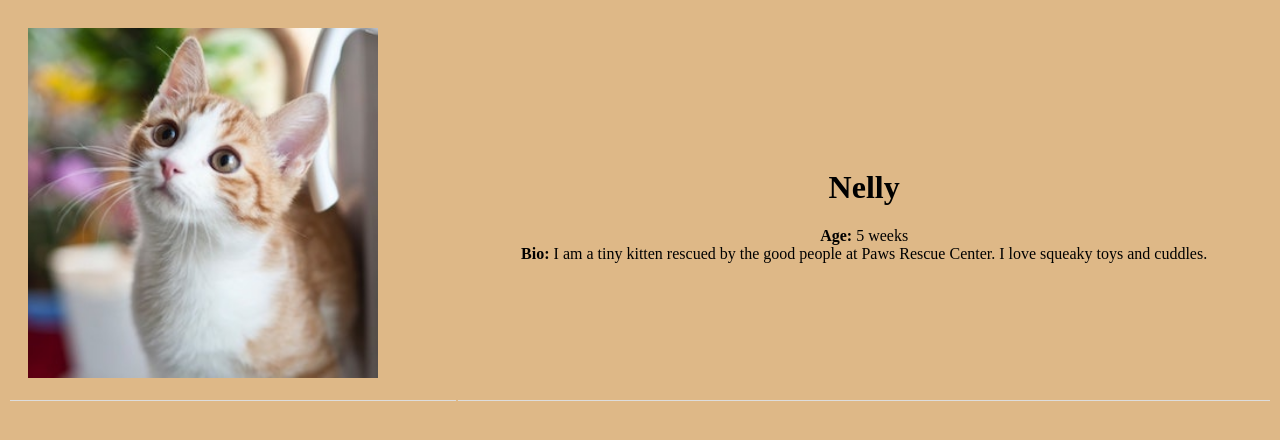
After one commit to saksham-s1ngh/learning-flask, a Flask app: page /details/1 in a window 1280 px wide. The commit adds this page. Shown: the top 440 px of the page. Run offline with Flask 3, Linux system fonts and the light colour scheme.

Commit message:
(30/07/25)Implemented Dynamic routing Completed the exercise for dynamic routing after understand my errored solution. Still need to fix formatting for the details page.

```diff
--- a/app.py
+++ b/app.py
@@ -1,12 +1,32 @@
-from flask import Flask, render_template, redirect
+from flask import Flask, render_template, abort
 app = Flask(__name__)
 
 """Information regarding the Pets in the System."""
 pets = [
-            {"id": 1, "name": "Nelly", "age": "5 weeks", "bio": "I am a tiny kitten rescued by the good people at Paws Rescue Center. I love squeaky toys and cuddles."},
-            {"id": 2, "name": "Yuki", "age": "8 months", "bio": "I am a handsome gentle-cat. I like to dress up in bow ties."},
-            {"id": 3, "name": "Basker", "age": "1 year", "bio": "I love barking. But, I love my friends more."},
-            {"id": 4, "name": "Mr. Furrkins", "age": "5 years", "bio": "Probably napping."},
+            {
+               "id": 1,
+               "name": "Nelly",
+               "age": "5 weeks",
+               "bio": "I am a tiny kitten rescued by the good people at Paws Rescue Center. I love squeaky toys and cuddles."
+            },
+            {
+               "id": 2,
+               "name": "Yuki",
+               "age": "8 months",
+               "bio": "I am a handsome gentle-cat. I like to dress up in bow ties."
+            },
+            {
+               "id": 3,
+               "name": "Basker",
+               "age": "1 year",
+               "bio": "I love barking. But, I love my friends more."
+            },
+            {
+               "id": 4,
+               "name": "Mr. Furrkins",
+               "age": "5 years",
+               "bio": "Probably napping."
+            },
         ]
 
 @app.route("/")
@@ -17,12 +37,22 @@ def home():
 def about():
    return render_template("about.html")
 
-@app.route("/square/<int:number>")
-def square(number):
+# @app.route("/details/<int:number>")
+# def details(number):
+#    """
+#    this route returns the square of the number
+#    """
+#    return f"The square of the {number} is {number**2}"
+
+@app.route("/details/<int:pet_id>")
+def pet_details(pet_id):
    """
-   this route returns the square of the number
+   View function for displaying details of each pet.
    """
-   return f"The square of the {number} is {number**2}"
+   pet = next((pet for pet in pets if pet["id"]==pet_id), None)
+   if pet is None:
+      abort(404, description="No pet was found for the given ID")
+   return render_template("details.html", pet=pet)
 
 if __name__ == "__main__":
    app.run(debug=True, host = "0.0.0.0", port = 3000)
--- /dev/null
+++ b/templates/details.html
@@ -0,0 +1,22 @@
+{% extends "base.html" %}
+
+{% block title %}
+{{pet["name"]}}'s Details - Paws Rescue Center
+{% endblock %}
+
+{% block content %}
+<table>
+    <tr>
+        <td>
+            <div style="float:left; margin: 10px;">
+            <img src="{{ url_for('static', filename=pet["id"]|string+".jpg")}}" height="350">
+            </div>
+        </td>
+        <td>
+            <h1 class="title">{{ pet.name }}</h1>
+            <strong>Age: </strong>{{pet.age}}<br>
+            <strong>Bio: </strong>{{pet.bio}}<br>
+        </td>
+    </tr>
+</table>
+{% endblock %}
--- a/templates/home.html
+++ b/templates/home.html
@@ -15,7 +15,11 @@ Home - Paws Rescue Center
     </tr>
     {% for pet in pets_info %}
     <tr>
-        <td><img src="{{url_for('static', filename= pet['id']|string+'.jpg')}}" height="100"></td>
+        <td>
+            <a href="{{url_for('pet_details', pet_id = pet['id'])}}">
+            <img src="{{url_for('static', filename= pet["id"]|string+".jpg")}}" height="100">
+            </a>
+        </td>
         <!-- Basically the above statement simply uses the 'id' key to get the image titles which are integers -->
         <!--    and then converts them using the "| string" filter and attaches ".jpg" at the end to source it -->
         <!--    correctly.-->
```
